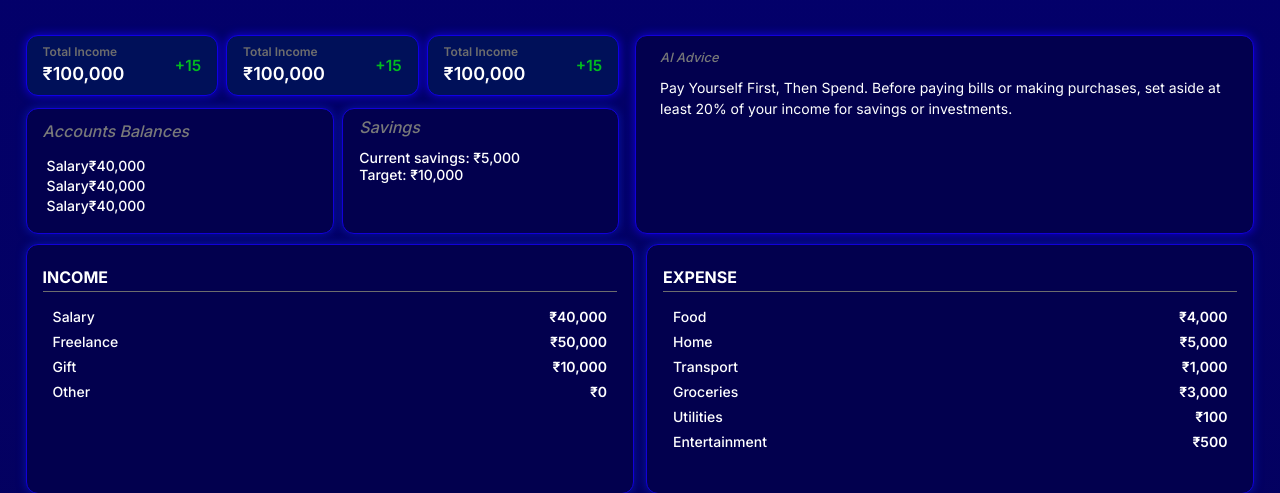
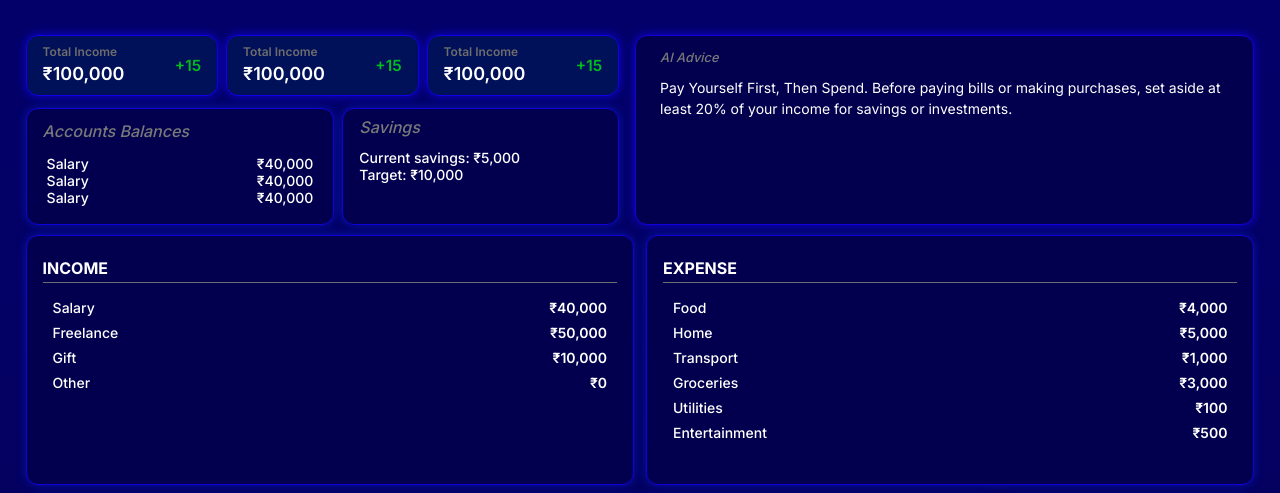
Before and after one commit to ibnu-umer/money-tracker-v2, a Django app: page / in a window 1280 px wide. Shown: the part 60-553 px from the top of the page. Run offline with Django 5.2, Linux system fonts and the light colour scheme; some libraries are stand-ins or nearby versions.

Commit message:
style(account-card): update alignment of account row content

```diff
--- a/moneytracker/static/css/dashboard.css
+++ b/moneytracker/static/css/dashboard.css
@@ -211,6 +211,11 @@ body {
     background-color: var(--color-bg-card);
     padding: 6px 4px;
     overflow-y: auto;
+}
+
+.account-row {
+    display: flex;
+    justify-content: space-between;
 }
 
 .account-labels,
--- a/moneytracker/static/css/modal.css
+++ b/moneytracker/static/css/modal.css
@@ -46,7 +46,7 @@
     top: 40px;
     background: var(--color-modal-bg);
     border-radius: 6px;
-    box-shadow: 0px 4px 8px rgba(0,0,0,0.1);
+    box-shadow: var(--shadow-black);
     padding: 15px;
     width: var(--width-ps-modal);
     z-index: 1000;
--- a/moneytracker/templates/dashboard.html
+++ b/moneytracker/templates/dashboard.html
@@ -2,7 +2,6 @@
 <!DOCTYPE html>
 <html lang="en">
 <head>
-
     <!-- ----------------STYLES----------------- -->
     <link rel="stylesheet" href="{% static 'css/global.css' %}">
     <link rel="stylesheet" href="{% static 'css/dashboard.css' %}">
```
